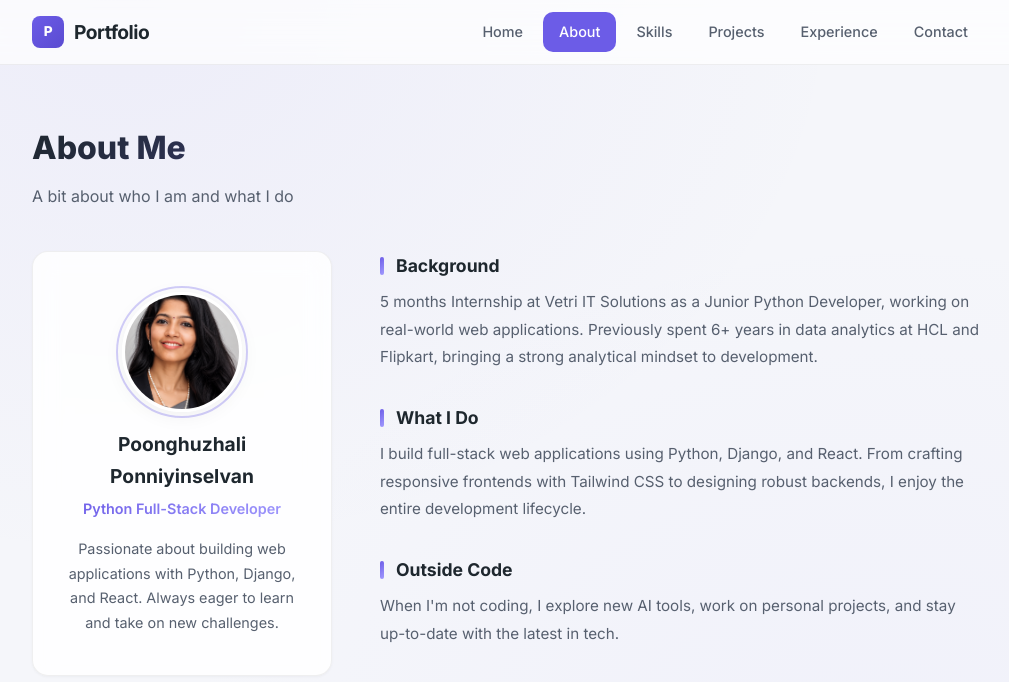
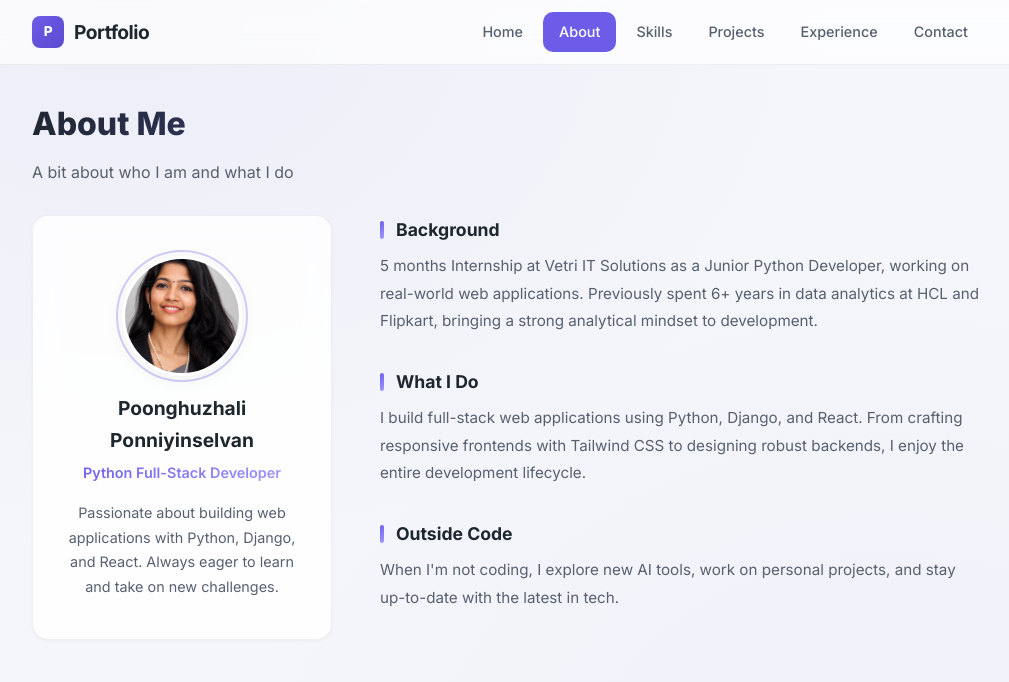
Before and after one commit to Poonghuzhali/portfolio, a React (Vite) app: page /#/about in a window 1280 px wide. Shown: the top 682 px of the page, without its empty margins (132-1141 px from the left). Built offline with nearby package versions, Linux system fonts and the light colour scheme.

Commit message:
reduce section padding to 32px

```diff
--- a/src/index.css
+++ b/src/index.css
@@ -54,7 +54,7 @@ ul { list-style: none; }
 }
 
 section {
-  padding: 56px 0;
+  padding: 32px 0;
 }
 
 .section-title {
@@ -70,7 +70,7 @@ section {
 .section-subtitle {
   font-size: 1rem;
   color: var(--secondary);
-  margin-bottom: 40px;
+  margin-bottom: 28px;
 }
 
 /* ---- Animations ---- */
```
